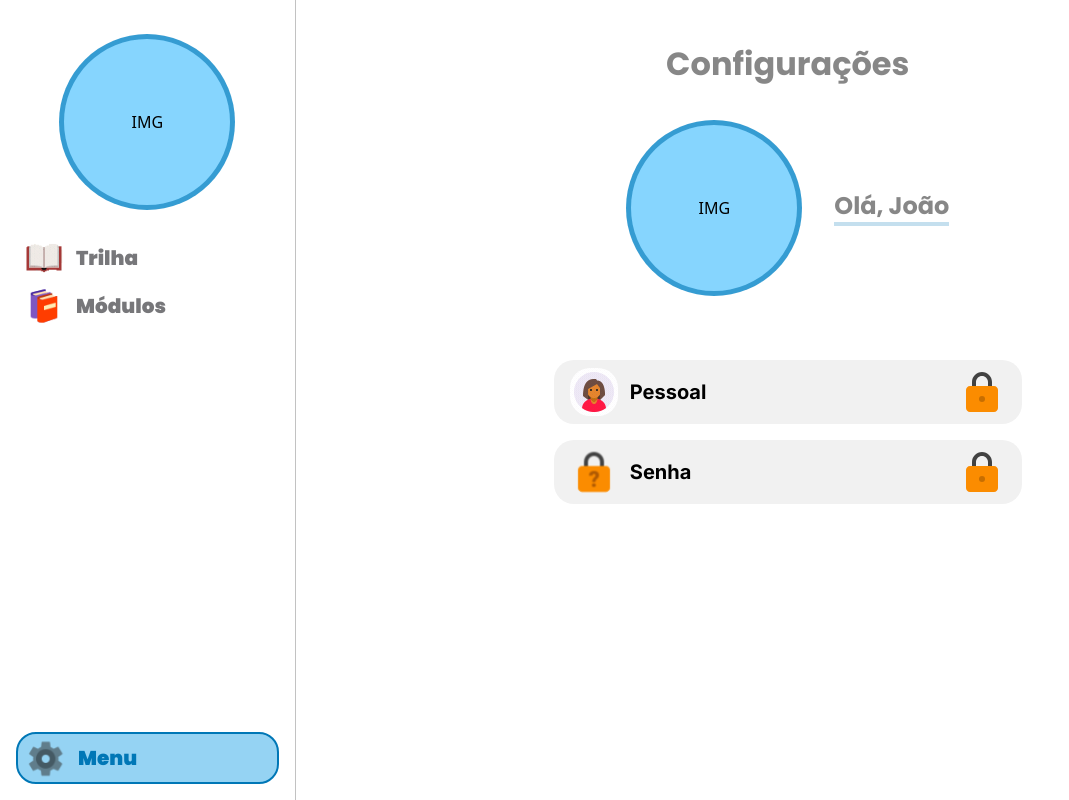
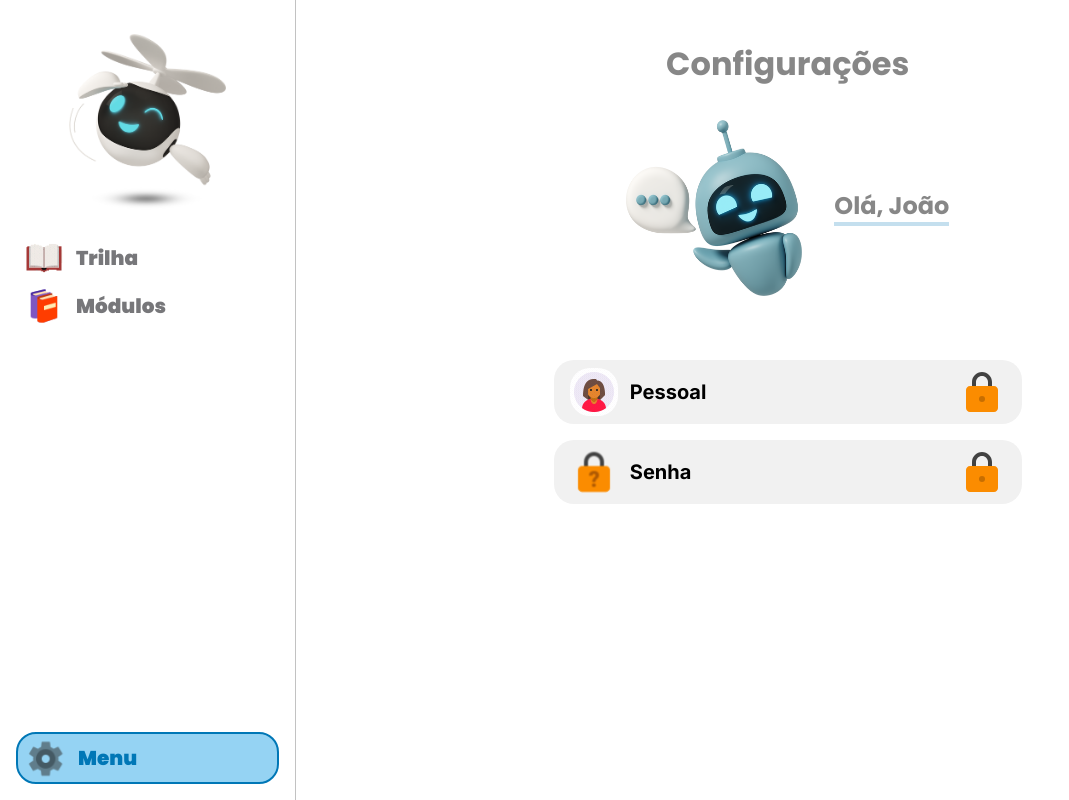
Before and after one commit to mariadxavier/roadmap-administracao, a React (Vite) app: page /configuration in a window 1280 px wide. Shown: the whole page, without its empty margins (0-1069 px from the left). Built offline with nearby package versions, Linux system fonts and the light colour scheme; a web font is replaced by a local one.

Commit message:
alter icon asideMenu, ConfigurationPage

```diff
--- a/src/components/AsideMenu.tsx
+++ b/src/components/AsideMenu.tsx
@@ -3,13 +3,13 @@ import { IMenuProps } from "./types";
 import BookMenuFooter from "../assets/bookMenuFooter.gif";
 import ClosedBooksMenuFooter from "../assets/closedbooksMenuFooter.svg";
 import GearMenuFooter from "../assets/gearMenuFooter.svg";
+import LampIcon from "../assets/robo-carismatico-icon.png"
 
 export function AsideMenu({ whosActive }: IMenuProps) {
     return (
         <aside className="w-[30dvw] hidden lg:flex flex-col border-r border-[#a6a6a6ad] max-w-[300px] items-center pt-[2.13rem] pb-4 gap-6">
-            <div className="bg-backgroundMedium-adm size-[20dvw] max-h-44 max-w-44 min-h-32 min-w-32 size-m rounded-full border-[5px] border-[#0077B699] grid place-items-center">
-                IMG
-            </div>
+            <img className="max-h-44 max-w-44 min-h-32 min-w-32 size-m grid place-items-center" src={LampIcon} />
+
             <div className="w-full flex flex-col  h-[75%] justify-between px-4">
                 <div className="flex flex-col w-full">
                     <ButtonAsideMenu
--- a/src/pages/Configuration.tsx
+++ b/src/pages/Configuration.tsx
@@ -3,6 +3,8 @@ import Lock from "../assets/lock.svg";
 import WomanUser from "../assets/womanUser.svg";
 import { FooterMenu } from "../components/FooterMenu";
 import { AsideMenu } from "../components/AsideMenu";
+import RobotIcon from "../assets/robot-icon.png"
+
 export function Configuration() {
     return (
         <div className="flex">
@@ -13,9 +15,7 @@ export function Configuration() {
                         Configurações
                     </h2>
                     <div className="flex gap-8 items-center">
-                        <div className="bg-backgroundMedium-adm size-[20dvw] max-h-44 max-w-44 min-h-32 min-w-32 size-m rounded-full border-[5px] border-[#0077B699] grid place-items-center">
-                            IMG
-                        </div>
+                        <img className="size-[20dvw] max-h-44 max-w-44 min-h-32 min-w-32 size-m  grid place-items-center" src={RobotIcon}/>
 
                         <h3 className="font-poppins flex flex-col font-bold text-[#383838] opacity-60 text-2xl after:content-[''] after:w-full after:h-1 after:bg-[#0077b663]">
                             Olá, João
```
